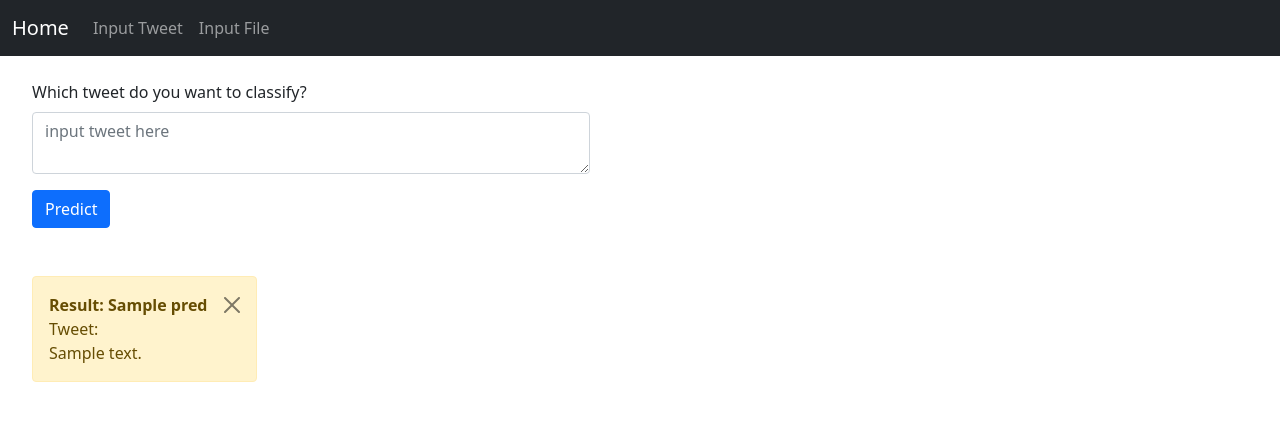
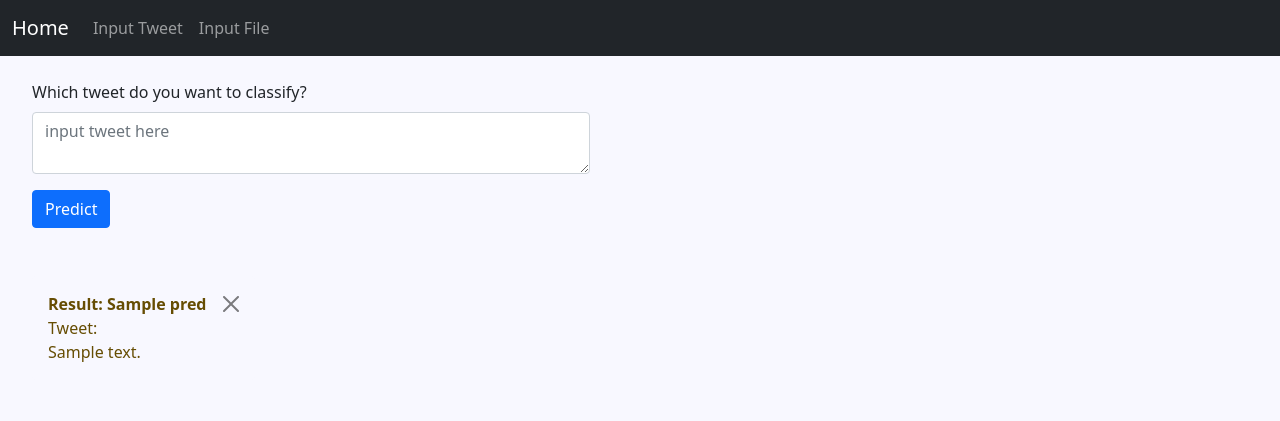
Before and after one commit to bennimi/flask-ML-server, a Python web app: template flask/app/templates/single_predict.html in a window 1280 px wide. Shown: the top 421 px of the page. Run offline with Jinja, Linux system fonts and the light colour scheme; the template is opened without the code that fills it: most values are stand-ins (such as "Sample title", 1, 10 or a date in 2020); some libraries are stand-ins or nearby versions.

Commit message:
minor changes
- edit style sheet

```diff
--- a/docker-compose.yml
+++ b/docker-compose.yml
@@ -16,7 +16,7 @@ services:
               - 5432
         volumes:
               - ./postgres/init_flask_db.sql:/docker-entrypoint-initdb.d/init_flask_db.sql
-              - postgres_data:/var/lib/postgresql/data/
+              - flask_data:/var/lib/postgresql/data/
 
     pgadmin-compose:
         image: dpage/pgadmin4
@@ -63,4 +63,4 @@ networks:
 
 # attach persistant docker volume
 volumes:
- postgres_data:
+ flask_data:
--- a/flask/app/__init__.py
+++ b/flask/app/__init__.py
@@ -17,7 +17,7 @@ if app.config["ENV"] == "development":
 if app.config["ENV"] == "production":
     app.config.from_object("config.ProductionConfig")
 
-#print("App config loaded: ", app.config["ENV"])
+print("App config loaded: ", app.config["ENV"], flush=True)
 
 
 
--- a/flask/app/static/style.css
+++ b/flask/app/static/style.css
@@ -1,5 +1,5 @@
 body {
-  background-color: ghostwhite;
+  background-color: ghostwhite !important;
 }
 
 div.container {
@@ -14,10 +14,12 @@ div.container {
     font-style: italic;
 }
 
-.alert-file-predict{
-    background-color:ghostwhite;
+
+.outputdata{
+    background-color:ghostwhite !important;
+    border-style: hidden !important;
+    display:inline-block !important;
 }
-
 
 #eventresponse{
     color: red;
--- a/flask/app/templates/base.html
+++ b/flask/app/templates/base.html
@@ -7,8 +7,8 @@
     <meta name="viewport" content="width=device-width, initial-scale=1">
 
     <!-- Bootstrap CSS -->
-    <link href="{{url_for('static',filename='style.css')}}" rel="stylesheet">
-    <link href="https://cdn.jsdelivr.net/npm/bootstrap@5.0.0-beta1/dist/css/bootstrap.min.css" rel="stylesheet" integrity="sha384-giJF6kkoqNQ00vy+HMDP7azOuL0xtbfIcaT9wjKHr8RbDVddVHyTfAAsrekwKmP1" crossorigin="anonymous">
+    <link href="{{url_for('static',filename='style.css')}}" rel="stylesheet"/>
+    <link href="https://cdn.jsdelivr.net/npm/bootstrap@5.0.0-beta1/dist/css/bootstrap.min.css" rel="stylesheet" />
 
     {% if title %}
         <title>{{ title }}</title>
--- a/flask/app/templates/file_predict.html
+++ b/flask/app/templates/file_predict.html
@@ -23,7 +23,7 @@
   <br/>
 
 {% if results_response %}
-<div class="alert alert-file-predict alert-dismissible fade show" role="alert" style="display:inline-block;">
+<div class="alert alert-file-predict alert-dismissible fade show outputdata" role="alert">
 <button type="button" class="btn-close" data-bs-dismiss="alert" aria-label="Close"></button>
  <table class="table table-hover table-sm">
     <thead>
--- a/flask/app/templates/single_predict.html
+++ b/flask/app/templates/single_predict.html
@@ -16,7 +16,7 @@
 </form>
 <br/><br/>
 {% if in_text %}
-<div class="alert alert-warning alert-dismissible fade show" role="alert" style="display:inline-block;">
+<div class="alert alert-warning alert-dismissible fade show outputdata" role="alert" >
   <strong>Result: {{pred}}</strong> <br/>Tweet: <br/> {{in_text}}
   <button type="button" class="btn-close" data-bs-dismiss="alert" aria-label="Close"></button>
 </div>
--- a/flask/config.py
+++ b/flask/config.py
@@ -6,7 +6,7 @@ Created on Wed Jan 13 19:24:51 2021
 """
 
 import os
-#basedir = os.path.abspath(os.path.dirname(__file__))
+basedir = os.path.abspath(os.path.dirname(__file__))
 
 class Config(object):
     TESTING = False
--- a/flask/flask_app.py
+++ b/flask/flask_app.py
@@ -93,8 +93,8 @@ def model_predict():
     pred = model.predict(pd.DataFrame([in_text], columns = ['tweet']))
     db_insert_data([in_text],pred)
 
-    if pred [0] == 4: pred = "This is a positive Tweet"
-    else: pred = "This is a negative Tweet"
+    if pred [0] == 4: pred = "positive"
+    else: pred = "negative"
     return render_template('single_predict.html',
                            title='predicted!',
                            pred=pred,
```
